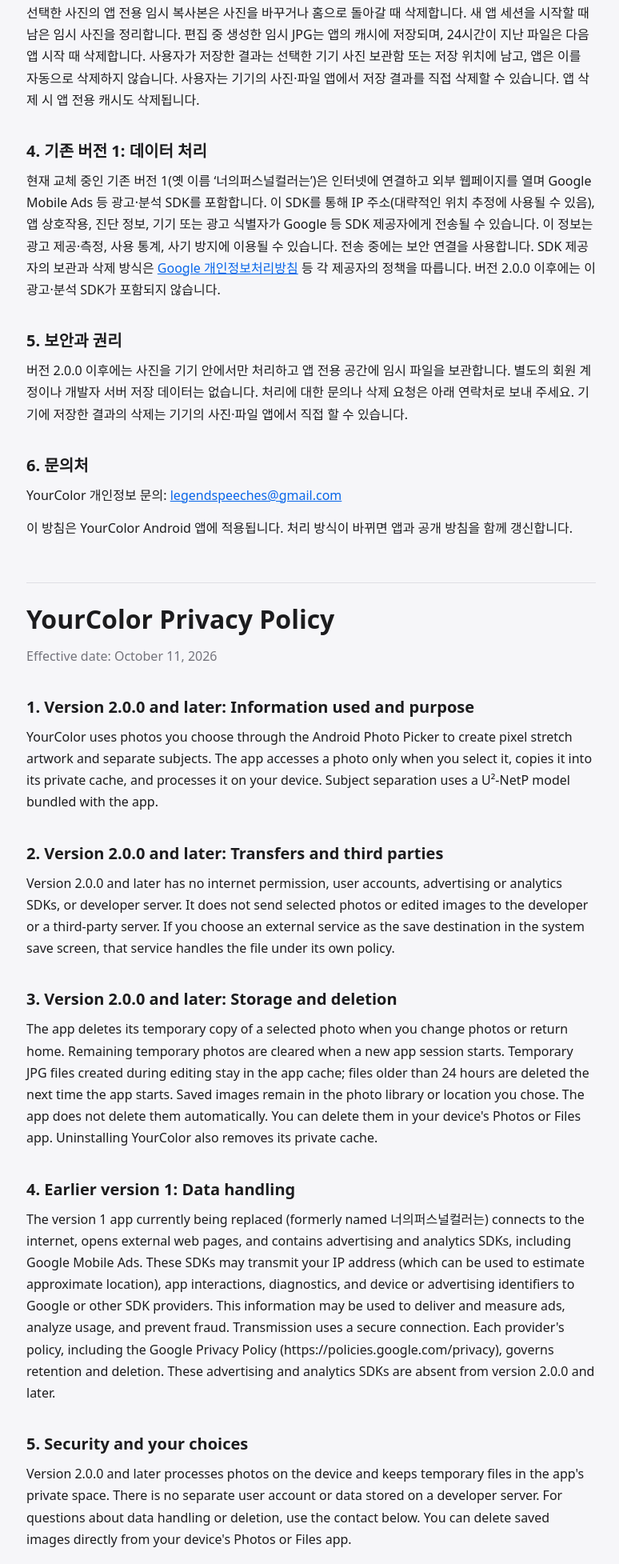
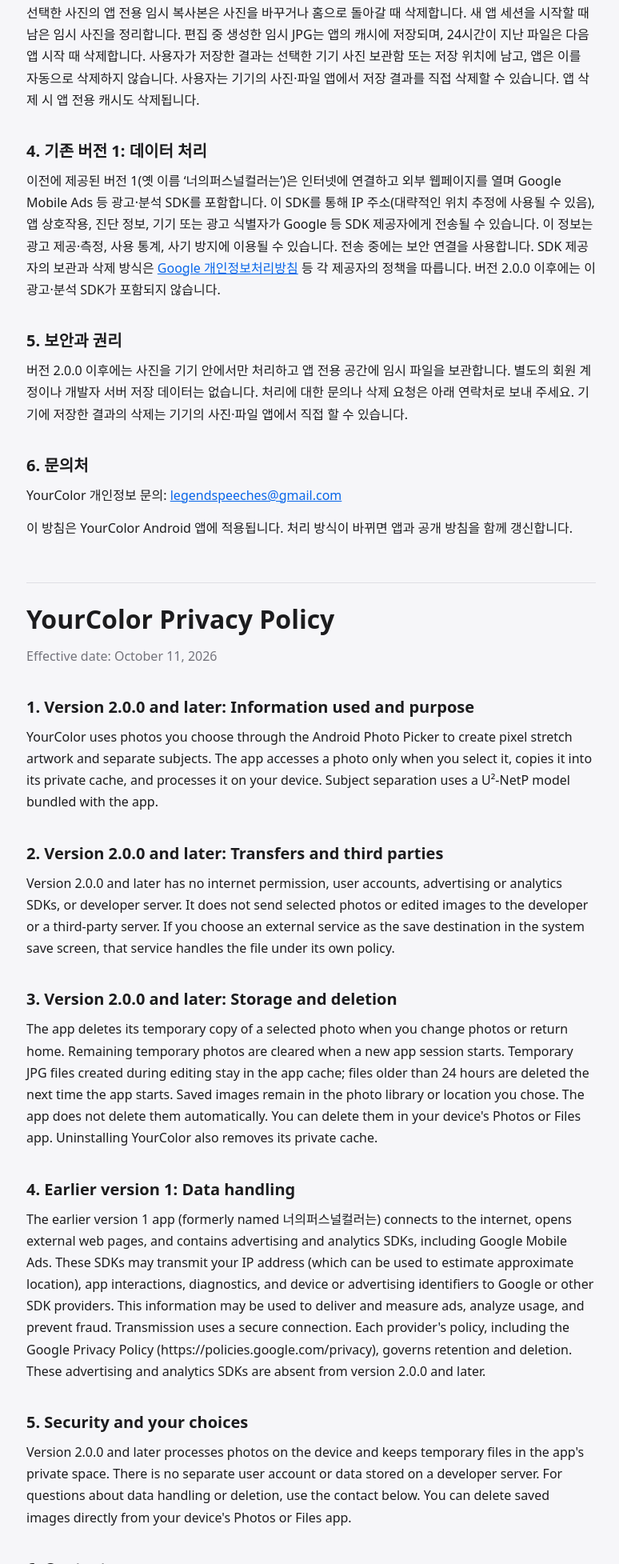
Before and after one commit to ika9810/yourcolor-privacy, a plain HTML site: page index.html in a window 1280 px wide. Shown: the part 566-2521 px from the top of the page at 80% size, without its empty margins (251-1025 px from the left). Drawn offline with Linux system fonts and the light colour scheme.

Commit message:
Update privacy policy version history wording

```diff
--- a/index.html
+++ b/index.html
@@ -33,7 +33,7 @@
   <p>선택한 사진의 앱 전용 임시 복사본은 사진을 바꾸거나 홈으로 돌아갈 때 삭제합니다. 새 앱 세션을 시작할 때 남은 임시 사진을 정리합니다. 편집 중 생성한 임시 JPG는 앱의 캐시에 저장되며, 24시간이 지난 파일은 다음 앱 시작 때 삭제합니다. 사용자가 저장한 결과는 선택한 기기 사진 보관함 또는 저장 위치에 남고, 앱은 이를 자동으로 삭제하지 않습니다. 사용자는 기기의 사진·파일 앱에서 저장 결과를 직접 삭제할 수 있습니다. 앱 삭제 시 앱 전용 캐시도 삭제됩니다.</p>
 
   <h2>4. 기존 버전 1: 데이터 처리</h2>
-  <p>현재 교체 중인 기존 버전 1(옛 이름 ‘너의퍼스널컬러는’)은 인터넷에 연결하고 외부 웹페이지를 열며 Google Mobile Ads 등 광고·분석 SDK를 포함합니다. 이 SDK를 통해 IP 주소(대략적인 위치 추정에 사용될 수 있음), 앱 상호작용, 진단 정보, 기기 또는 광고 식별자가 Google 등 SDK 제공자에게 전송될 수 있습니다. 이 정보는 광고 제공·측정, 사용 통계, 사기 방지에 이용될 수 있습니다. 전송 중에는 보안 연결을 사용합니다. SDK 제공자의 보관과 삭제 방식은 <a href="https://policies.google.com/privacy">Google 개인정보처리방침</a> 등 각 제공자의 정책을 따릅니다. 버전 2.0.0 이후에는 이 광고·분석 SDK가 포함되지 않습니다.</p>
+  <p>이전에 제공된 버전 1(옛 이름 ‘너의퍼스널컬러는’)은 인터넷에 연결하고 외부 웹페이지를 열며 Google Mobile Ads 등 광고·분석 SDK를 포함합니다. 이 SDK를 통해 IP 주소(대략적인 위치 추정에 사용될 수 있음), 앱 상호작용, 진단 정보, 기기 또는 광고 식별자가 Google 등 SDK 제공자에게 전송될 수 있습니다. 이 정보는 광고 제공·측정, 사용 통계, 사기 방지에 이용될 수 있습니다. 전송 중에는 보안 연결을 사용합니다. SDK 제공자의 보관과 삭제 방식은 <a href="https://policies.google.com/privacy">Google 개인정보처리방침</a> 등 각 제공자의 정책을 따릅니다. 버전 2.0.0 이후에는 이 광고·분석 SDK가 포함되지 않습니다.</p>
 
   <h2>5. 보안과 권리</h2>
   <p>버전 2.0.0 이후에는 사진을 기기 안에서만 처리하고 앱 전용 공간에 임시 파일을 보관합니다. 별도의 회원 계정이나 개발자 서버 저장 데이터는 없습니다. 처리에 대한 문의나 삭제 요청은 아래 연락처로 보내 주세요. 기기에 저장한 결과의 삭제는 기기의 사진·파일 앱에서 직접 할 수 있습니다.</p>
@@ -52,7 +52,7 @@
     <h2>3. Version 2.0.0 and later: Storage and deletion</h2>
     <p>The app deletes its temporary copy of a selected photo when you change photos or return home. Remaining temporary photos are cleared when a new app session starts. Temporary JPG files created during editing stay in the app cache; files older than 24 hours are deleted the next time the app starts. Saved images remain in the photo library or location you chose. The app does not delete them automatically. You can delete them in your device&#x27;s Photos or Files app. Uninstalling YourColor also removes its private cache.</p>
     <h2>4. Earlier version 1: Data handling</h2>
-    <p>The version 1 app currently being replaced (formerly named 너의퍼스널컬러는) connects to the internet, opens external web pages, and contains advertising and analytics SDKs, including Google Mobile Ads. These SDKs may transmit your IP address (which can be used to estimate approximate location), app interactions, diagnostics, and device or advertising identifiers to Google or other SDK providers. This information may be used to deliver and measure ads, analyze usage, and prevent fraud. Transmission uses a secure connection. Each provider&#x27;s policy, including the Google Privacy Policy (https://policies.google.com/privacy), governs retention and deletion. These advertising and analytics SDKs are absent from version 2.0.0 and later.</p>
+    <p>The earlier version 1 app (formerly named 너의퍼스널컬러는) connects to the internet, opens external web pages, and contains advertising and analytics SDKs, including Google Mobile Ads. These SDKs may transmit your IP address (which can be used to estimate approximate location), app interactions, diagnostics, and device or advertising identifiers to Google or other SDK providers. This information may be used to deliver and measure ads, analyze usage, and prevent fraud. Transmission uses a secure connection. Each provider&#x27;s policy, including the Google Privacy Policy (https://policies.google.com/privacy), governs retention and deletion. These advertising and analytics SDKs are absent from version 2.0.0 and later.</p>
     <h2>5. Security and your choices</h2>
     <p>Version 2.0.0 and later processes photos on the device and keeps temporary files in the app&#x27;s private space. There is no separate user account or data stored on a developer server. For questions about data handling or deletion, use the contact below. You can delete saved images directly from your device&#x27;s Photos or Files app.</p>
     <h2>6. Contact</h2>
```
